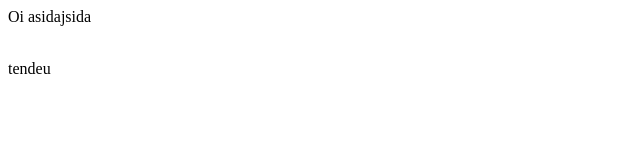
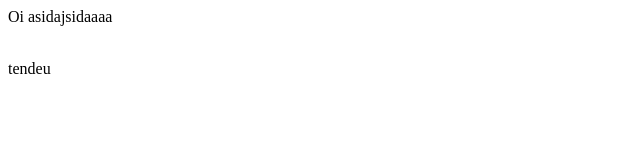
Before and after one commit to pedronogueiramm/curso_git, a plain HTML site: page index.html in a window 1280 px wide. Shown: the full height of the page, 0-640 px from the left. Drawn offline with Linux system fonts and the light colour scheme.

Commit message:
brincando com conflito

```diff
--- a/index.html
+++ b/index.html
@@ -4,7 +4,7 @@
     </head>
 
     <body>
-        Oi asidajsida
+        Oi asidajsidaaaa
 
         <br><br>
         <p>tendeu</p>
```
